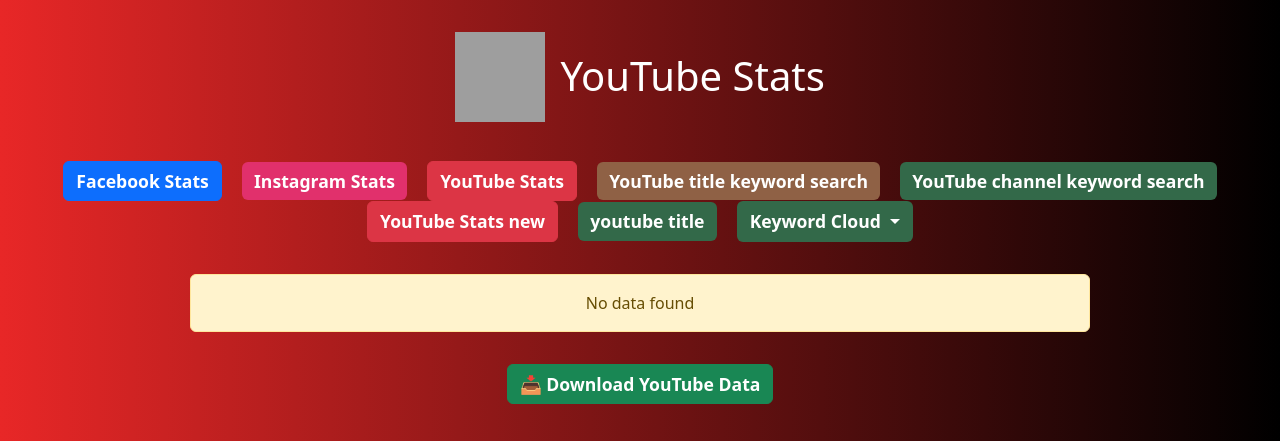
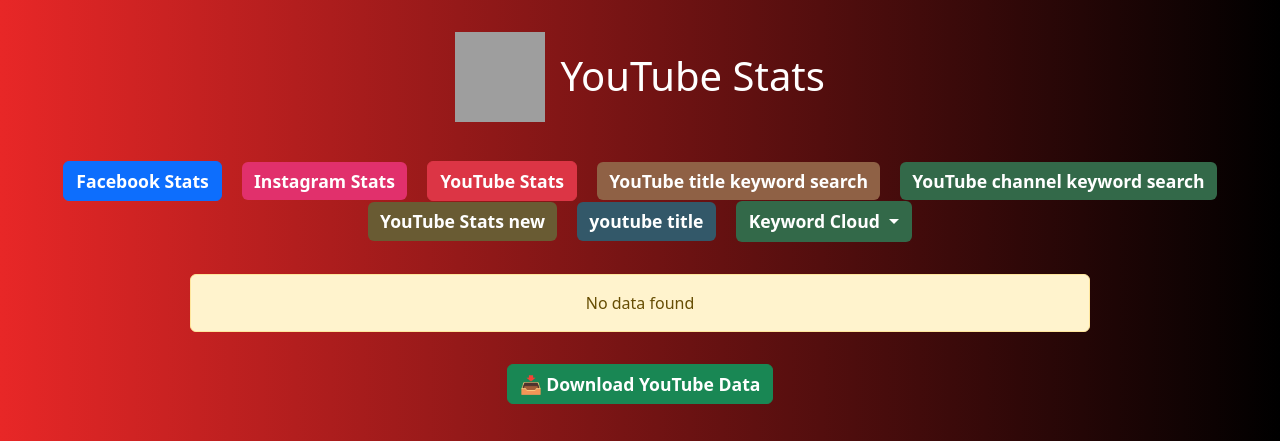
Before and after one commit to NasirMehmood12/keyword, a Flask app: page /youtube in a window 1280 px wide. Shown: the top 441 px of the page. Run offline with Flask 3, Linux system fonts and the light colour scheme; data that the repository does not hold is empty; parts of the project's set-up code (start-up, migrations or seed data) failed here and were passed over; some libraries are stand-ins or nearby versions; grey boxes are pictures that could not be loaded.

Commit message:
Update youtube.html

```diff
--- a/templates/youtube.html
+++ b/templates/youtube.html
@@ -68,10 +68,16 @@
         <a href="/keyword_views" class="btn mx-2" style="background-color: #336949; color: white; border: none;font-size: 1.1rem; font-weight: 563;">
             YouTube channel keyword search
         </a>
-<a href="/youtube2" class="btn btn-danger mx-2" style="font-size: 1.1rem; font-weight: 563;">YouTube Stats new</a>
-<a href="/title" class="btn mx-2" style="background-color: #336949; color: white; border: none;font-size: 1.1rem; font-weight: 563;">
+<!-- <a href="/youtube2" class="btn btn-danger mx-2" style="font-size: 1.1rem; font-weight: 563;">YouTube Stats new</a> -->
+       <a href="/youtube2" class="btn mx-2" style="background-color: #695b33; color: white; border: none;font-size: 1.1rem; font-weight: 563;">
+           YouTube Stats new
+        </a>
+<a href="/title" class="btn mx-2" style="background-color: #335869; color: white; border: none;font-size: 1.1rem; font-weight: 563;">
            youtube title
         </a>
+
+
+
 
         <!-- <a href="/keyword_tool"  class="btn mx-2" style="background-color: #336949; color: white; border: none;font-size: 1.1rem; font-weight: 563;">
             Keyword Cloud
```
